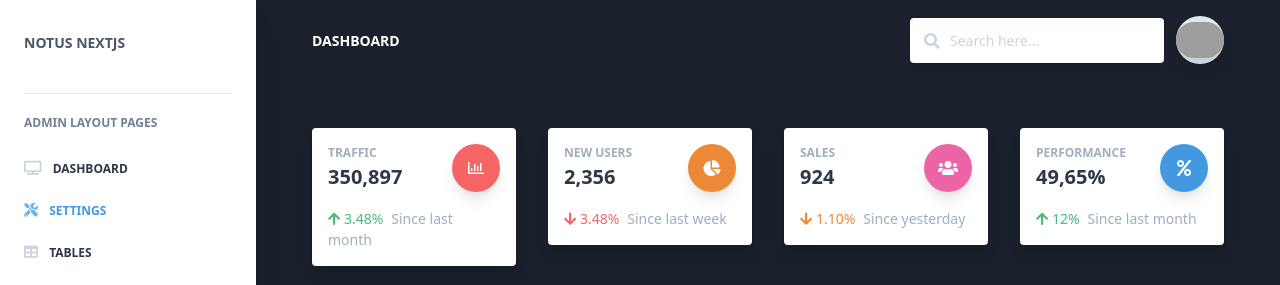
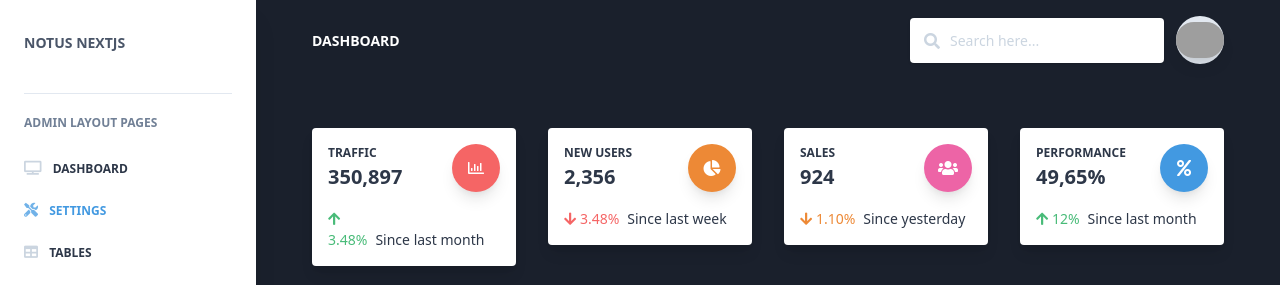
Before and after one commit to oleglukasevici/Notus, a Next.js app: page /admin/settings in a window 1280 px wide. Shown: the top 285 px of the page. Built offline with nearby package versions, Linux system fonts and the light colour scheme; grey boxes are pictures that could not be loaded.

Commit message:
refactor: update all

```diff
--- a/components/Cards/CardStats.js
+++ b/components/Cards/CardStats.js
@@ -17,10 +17,10 @@ export default function CardStats({
         <div className="flex-auto p-4">
           <div className="flex flex-wrap">
             <div className="relative w-full pr-4 max-w-full flex-grow flex-1">
-              <h5 className="text-gray-500 uppercase font-bold text-xs">
+              <h5 className="text-coolGray-400 uppercase font-bold text-xs">
                 {statSubtitle}
               </h5>
-              <span className="font-semibold text-xl text-gray-800">
+              <span className="font-semibold text-xl text-coolGray-700">
                 {statTitle}
               </span>
             </div>
@@ -35,7 +35,7 @@ export default function CardStats({
               </div>
             </div>
           </div>
-          <p className="text-sm text-gray-500 mt-4">
+          <p className="text-sm text-coolGray-400 mt-4">
             <span className={statPercentColor + " mr-2"}>
               <i
                 className={
@@ -48,7 +48,7 @@ export default function CardStats({
               ></i>{" "}
               {statPercent}%
             </span>
-            <span className="whitespace-no-wrap">{statDescripiron}</span>
+            <span className="whitespace-nowrap">{statDescripiron}</span>
           </p>
         </div>
       </div>
```
